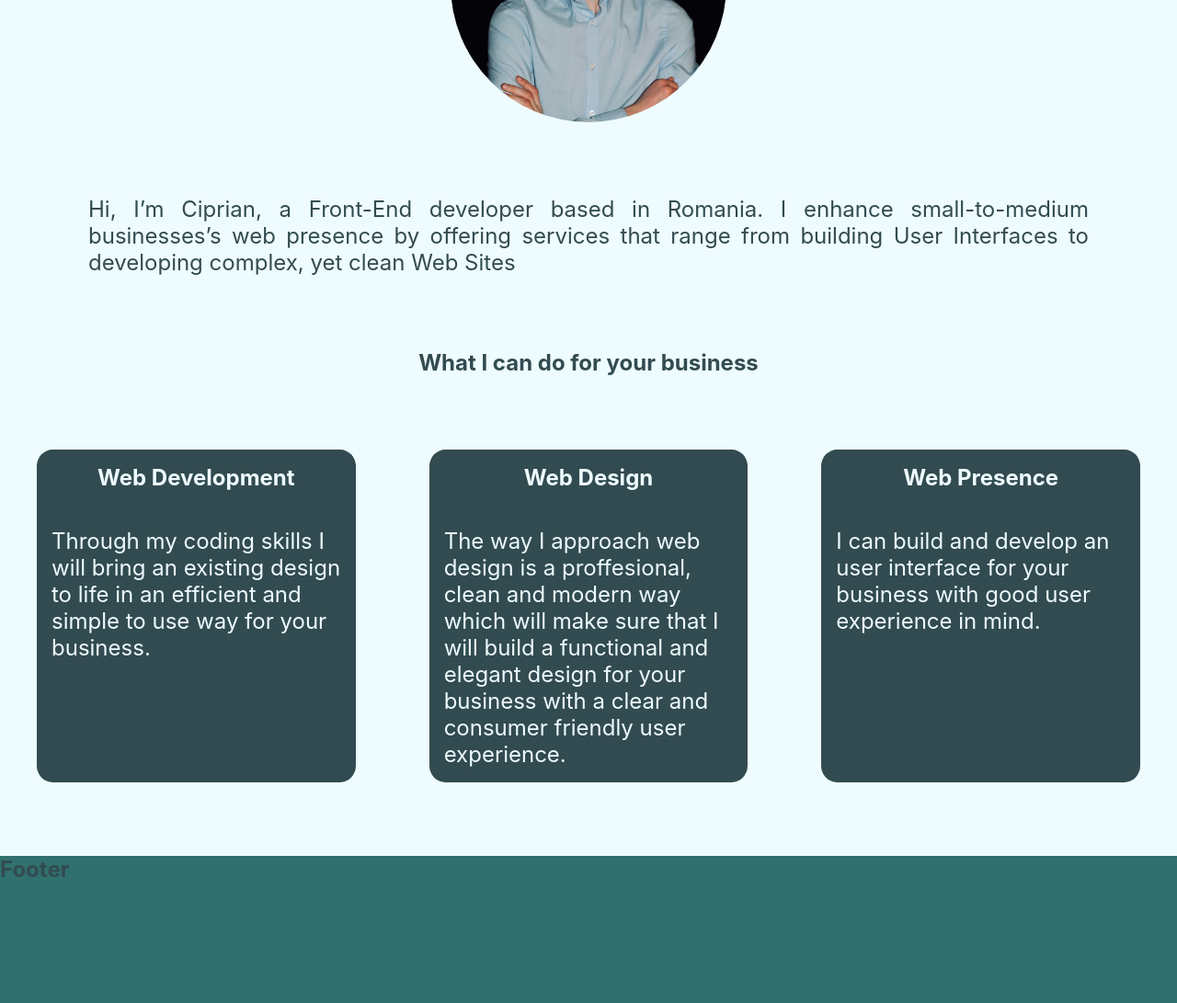
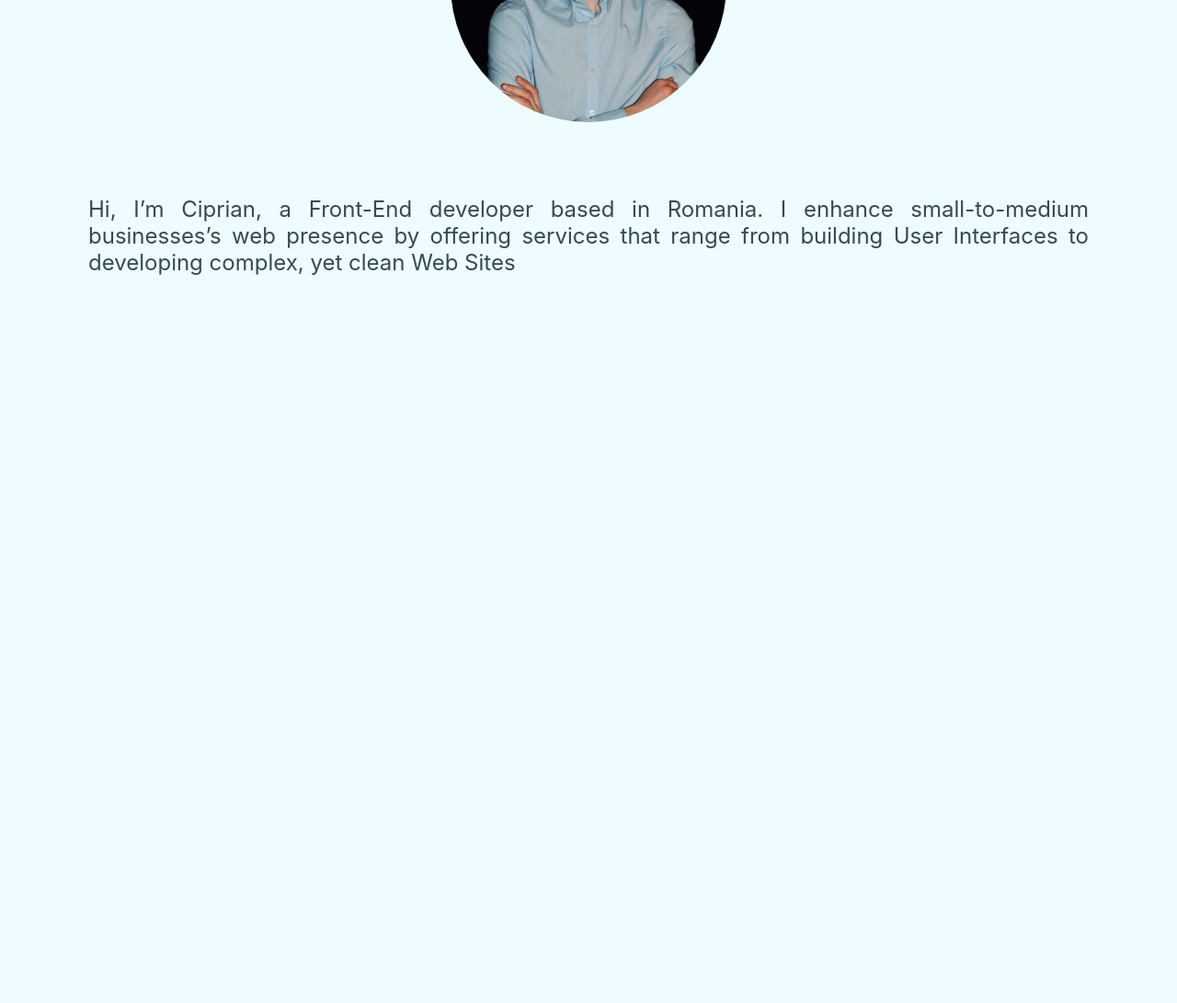
Before and after one commit to ACiprian-Dev/ACiprian-Dev.github.io, a plain HTML site: page index.html in a window 1280 px wide. Shown: the part 1674-2765 px from the top of the page at 92% size. After the commit the page ends 1974 px from the top, so only its background shows below. Drawn offline with Linux system fonts and the light colour scheme; a web font is replaced by a local one.

Commit message:
sters ceva

```diff
--- a/index.html
+++ b/index.html
@@ -60,26 +60,10 @@
             by offering services that range from building User Interfaces to developing complex, yet clean Web Sites
         </p>
     </section>
-    <h1 id="serviceH1">What I can do for your business</h1>
-    <section class="services">
-        <div>
-            <h1>Web Development</h1>
-            <p>Through my coding skills I will bring an existing design to life in an efficient and simple to use way for your business.</p>
-        </div>
-        <div>
-            <h1>Web Design</h1>
-            <p>The way I approach web design is a proffesional, clean and modern way which will make sure that I will build a functional and elegant design for your business with a clear and consumer friendly user experience.</p>
-        </div>
-        <div>
-            <h1>Web Presence</h1>
-            <p>I can build and develop an user interface for your business with good user experience in mind.</p>
-        </div>
-    </section>
 
 
-    <footer>
-        <h2>Footer</h2>
-    </footer>
+
+
     <script src="./script.js"></script>
 </body>
 
```
